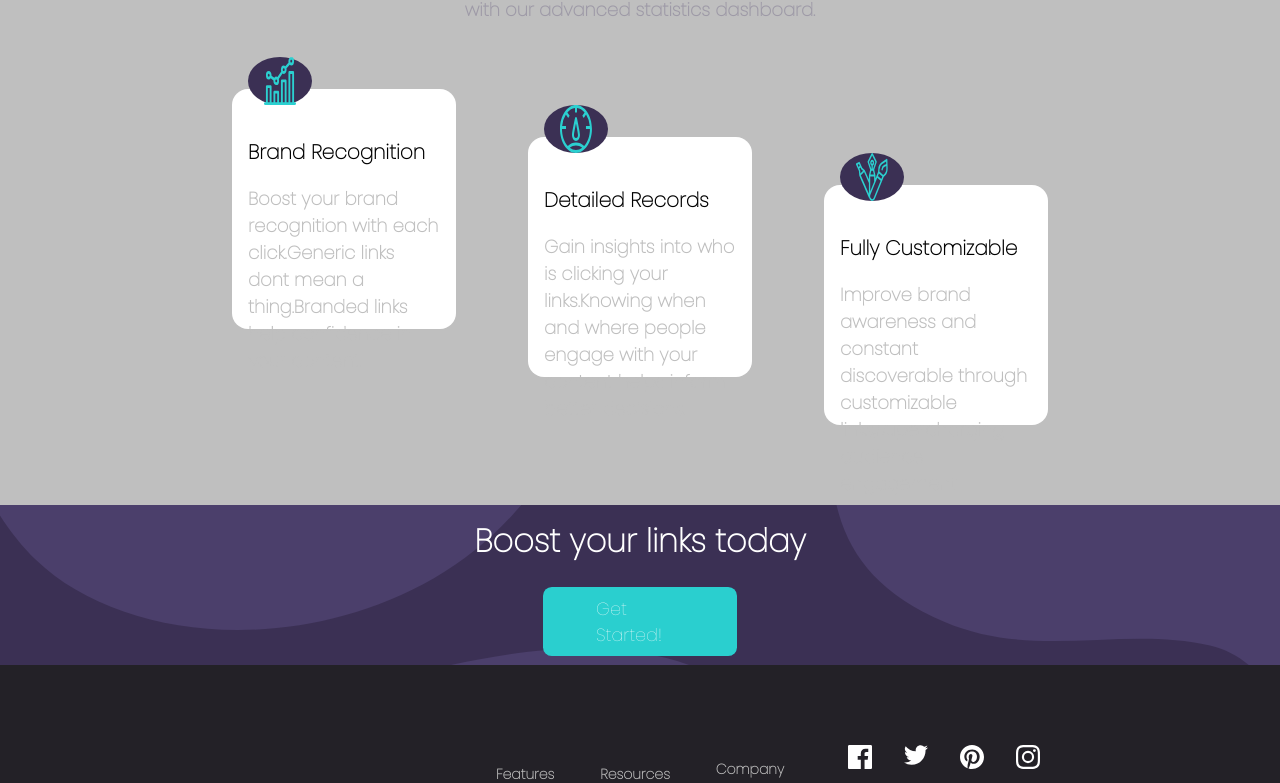
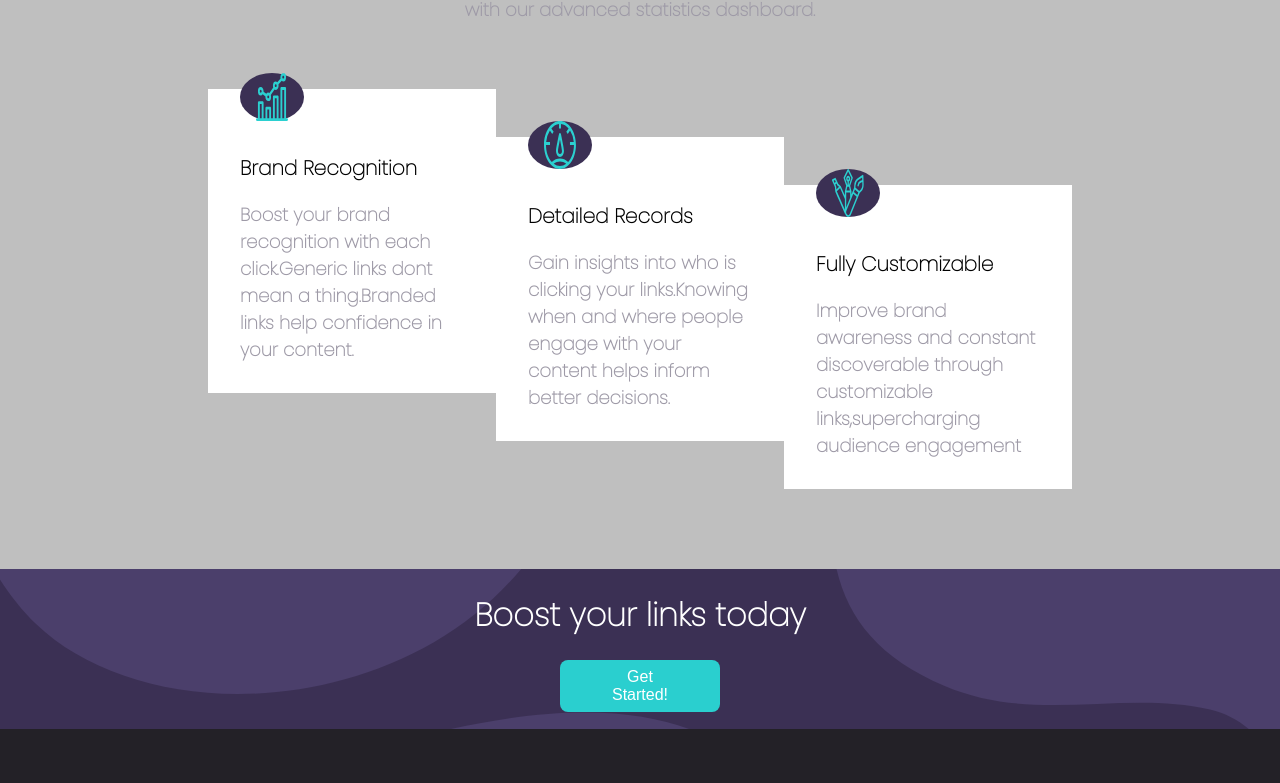
Before and after one commit to Apurba-Kumar-Ghosh/React-API-Assesment, a React (Create React App) app: page / in a window 1280 px wide. Shown: the part 757-1540 px from the top of the page. Built offline with nearby package versions, Linux system fonts and the light colour scheme.

Commit message:
adding the line between the body

```diff
--- a/src/components/body/styles/Body.js
+++ b/src/components/body/styles/Body.js
@@ -75,10 +75,31 @@ export const Feature = styled.div`
 `;
 export const Frame = styled.div`
   display: flex;
-  justify-content: space-evenly;
+  justify-content: space-between;
+  width: 90%;
+  align-self: center;
+  position: relative;
+
+  &::before {
+    width: 100%;
+    background-color: #2acfcf;
+    content: "";
+    height: 10px;
+    position: absolute;
+    top: 45%;
+  }
   @media (max-width: 1100px) {
     flex-direction: column;
     align-items: center;
+    &::before {
+      height: 100%;
+      background-color: #2acfcf;
+      content: "";
+      width: 10px;
+      position: absolute;
+      left: 50%;
+      top : 0;
+    }
   }
 `;
 export const Group = styled.div`
@@ -96,11 +117,11 @@ export const FrameItem = styled.div`
   flex-direction: column;
   justify-content: speace-evenly;
   align-items: flex-start;
-  width: 12em;
-  height: 15em;
+  width: 15em;
+  height : 17em;
   background-color: white;
-  border-radius: 1em;
-  padding: 0 1em;
+  padding: 1em 2em;
+  z-index : 999;
 
   &:nth-of-type(2) {
     margin-top: 3em;
@@ -165,6 +186,7 @@ export const ListItem = styled.div`
     flex-direction: column;
     align-items: center;
     padding-bottom : 1em;
+    z-index : 999;
   }
 `;
 export const ListLink = styled.div`
--- a/src/components/footer/styles/Footer.js
+++ b/src/components/footer/styles/Footer.js
@@ -19,19 +19,19 @@ export const Boost = styled.div`
 export const BoostHeader = styled.h1`
   color: white;
 `;
-export const BoostButton = styled.div`
+export const BoostButton = styled.button`
   background: #2acfcf;
   border: none;
   border-radius: 0.5em;
   padding: 0.5em 3em;
-  font-size : 1.1em;
+  font-size : 1em;
   color: white;
-  width: 5em;
+  width: 10em;
   margin-bottom : 1em;
 
   &:hover {
     cursor: pointer;
-    font-weight: 500;
+    font-weight: 700;
     opacity: 0.75;
   }
 `;
--- a/src/index.js
+++ b/src/index.js
@@ -9,7 +9,7 @@ body {
   font-family: 'Poppins', sans-serif;
 }
 p{
-  color : #bfbfbf;
+  color : #9e9aa7;
   font-size : 18px;
   font-weight : 700;
 }
```
